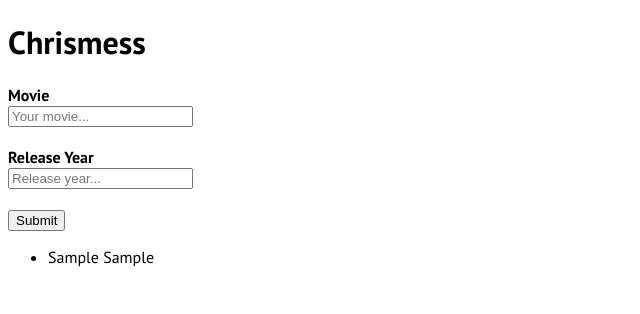
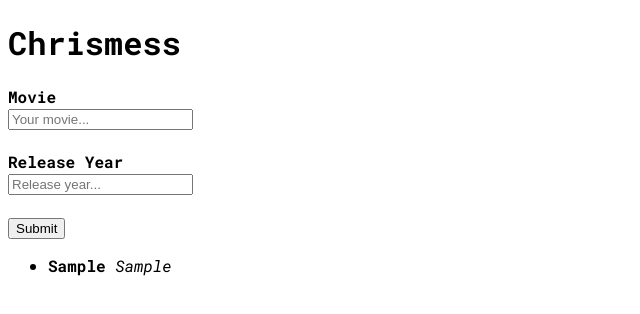
Before and after one commit to yamini-krishnamurthy/chrismess, a plain HTML site: page index.html in a window 1280 px wide. Both pictures are taken after typing "Sample", "Sample" into the empty fields and a click on the button "Submit". Shown: the whole page, without its empty margins (0-640 px from the left). Drawn offline with Linux system fonts and the light colour scheme.

Commit message:
Display the title in bold and release year in italics. Break down event handler into multiple functions

```diff
--- a/index.css
+++ b/index.css
@@ -1,5 +1,5 @@
-@import url('https://fonts.googleapis.com/css?family=PT+Sans:bold,italics');
+@import url('https://fonts.googleapis.com/css?family=Roboto+Mono:regular,regularitalic,bold');
 
 body {
-  font-family: "PT Sans", sans-serif
+  font-family: 'Roboto Mono', sans-serif
 }
--- a/index.js
+++ b/index.js
@@ -1,12 +1,31 @@
 const form = document.querySelector('#movieform')
+
+const renderTitle = function(event) {
+  const title = document.createElement('b')
+  title.textContent = event.target.moviename.value + ' '
+  return title
+}
+
+const renderYear = function(event) {
+  const year = document.createElement('em')
+  year.textContent = event.target.releaseyear.value
+  return year
+}
+
+const renderListElement = function(event) {
+  console.log(event.target.moviename.value)
+  //using createElement is more safe as compared to innerHTML
+  const listElement = document.createElement('li')
+  listElement.appendChild(renderTitle(event))
+  listElement.appendChild(renderYear(event))
+  return listElement
+}
 
 const addMovie = function(event) {
   //prevents the form from actually submitting
   event.preventDefault()
   console.log(event.target.moviename.value)
-  const listItem = document.createElement('li')
-  listItem.textContent = event.target.moviename.value + ' ' + event.target.releaseyear.value
-  document.querySelector('#movies').appendChild(listItem)
+  document.querySelector('#movies').appendChild(renderListElement(event))
   //clears text box
   form.reset()
 }
```
Also changed, not shown: 1 other file.
